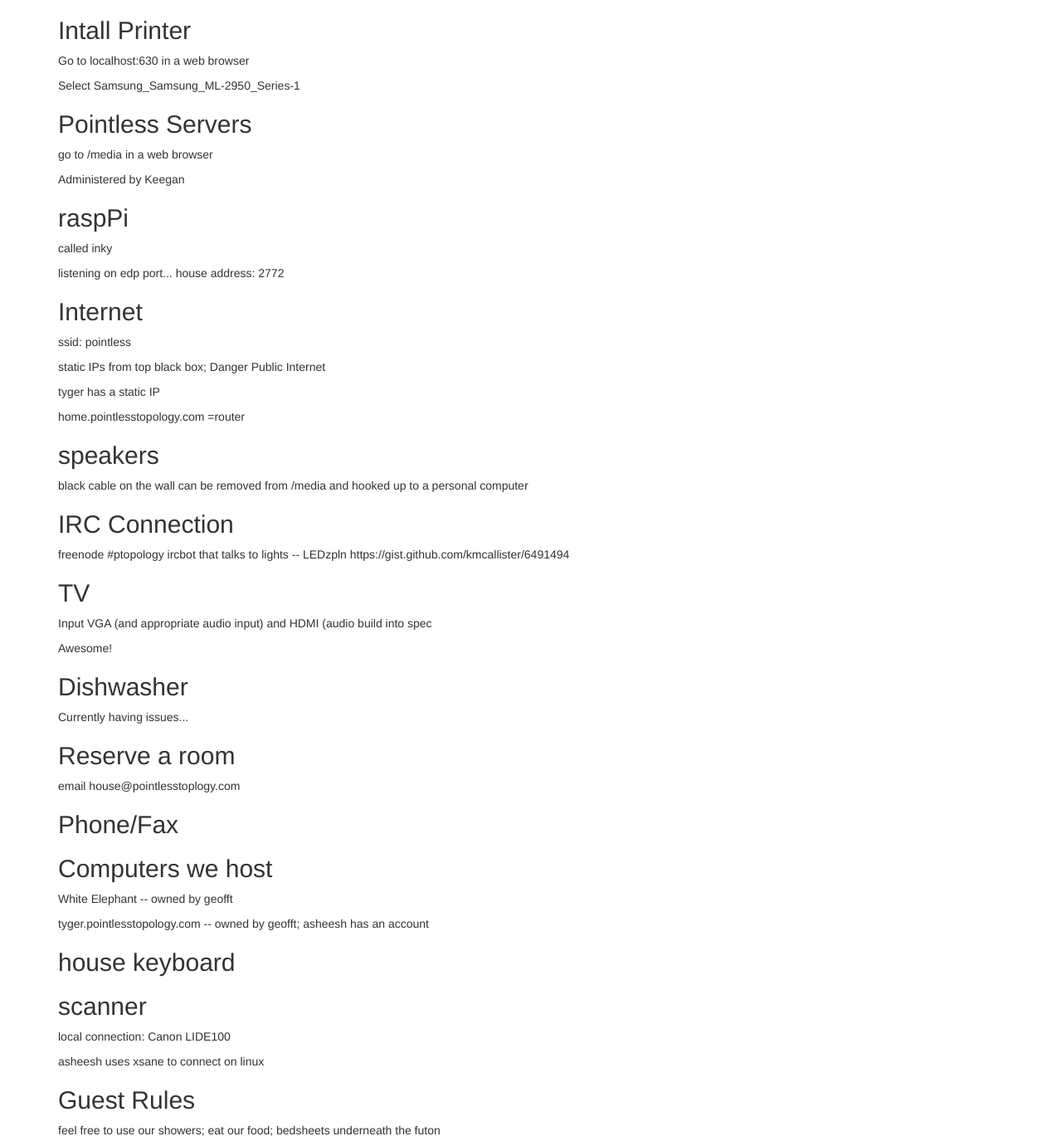
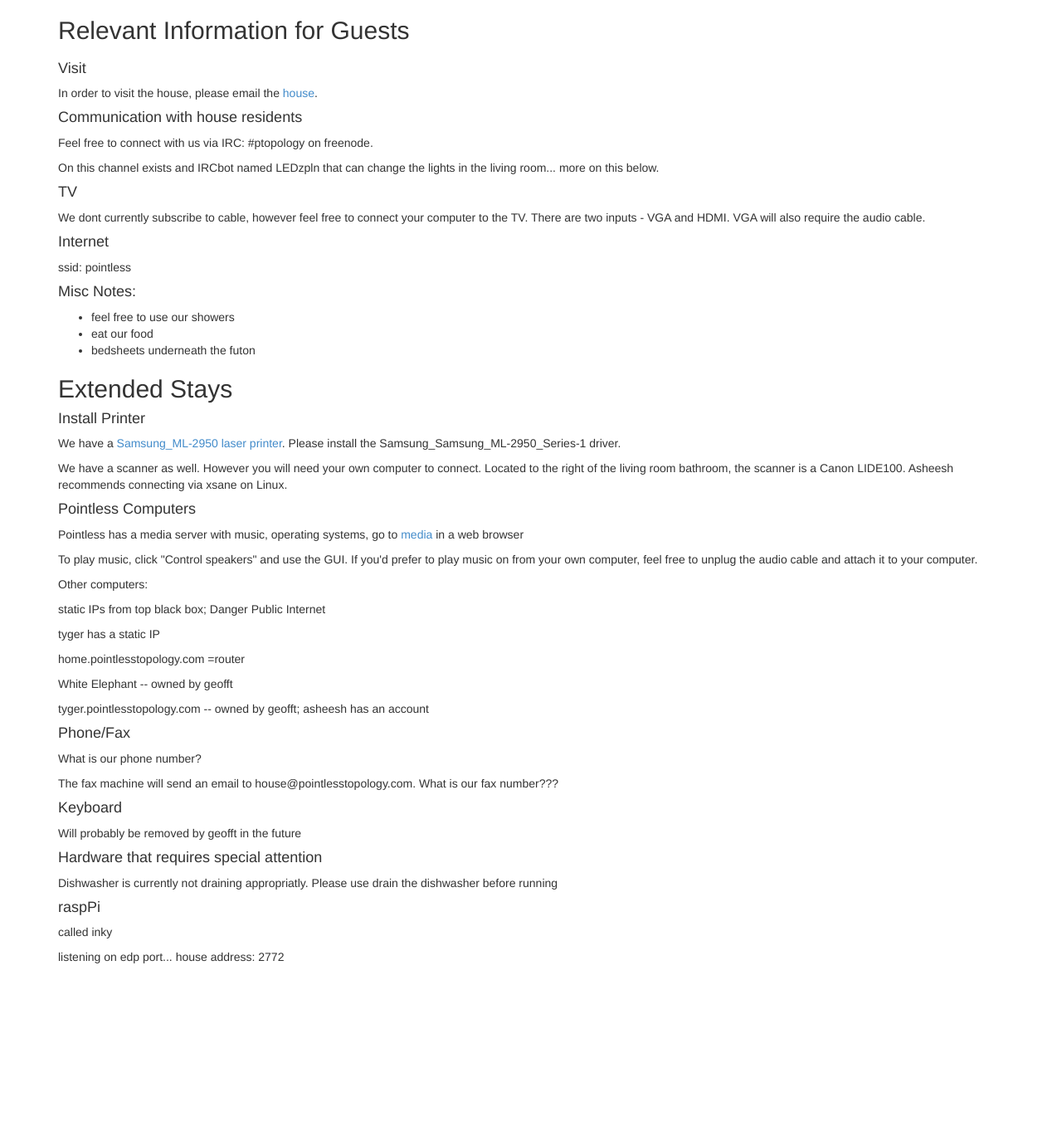
Before and after one commit to pointlesstopology/pointlesstopology.github.io, a plain HTML site: page operations.html in a window 1280 px wide. Shown: the part 160-1535 px from the top of the page at 83% size. After the commit the page ends 1373 px from the top, so only its background shows below. Drawn offline with Linux system fonts and the light colour scheme.

Commit message:
changes to operations

```diff
--- a/operations.html
+++ b/operations.html
@@ -56,60 +56,65 @@
         <div class="page-header">
           <h1>Operations</h1>
         </div>
-        <h2>Intall Printer</h2>
+        <h2>Relevant Information for Guests<h2>
 
-        <p>Go to localhost:630 in a web browser</p>
-        <p>Select Samsung_Samsung_ML-2950_Series-1</p>
+          <h4>Visit</h4>
+          <p>In order to visit the house, please email the <a href="mailto:house@pointlesstoplogy.com">house</a>.</p>
 
-        <h2>Pointless Servers</h2>
+        <h4> Communication with house residents </h4>
+        <p>Feel free to connect with us via IRC: #ptopology on freenode.</p>
+        <p>On this channel exists and IRCbot named LEDzpln that can change the lights in the living room... more on this below. </p>
+      <script src="https://gist.github.com/kmcallister/6491494.js"></script>
 
-        <p>go to /media in a web browser</p>
-        <p>Administered by Keegan</p>
 
-        <h2>raspPi</h2>
+        <h4>TV</h4>
+        <p>We dont currently subscribe to cable, however feel free to connect your computer to the TV.  There are two inputs - VGA and HDMI.  VGA will also require the audio cable.</p>
+
+        <h4>Internet</h4>
+        <p>ssid: pointless</p>
+
+          <h4>Misc Notes:</h4>
+          <ul>
+            <li>feel free to use our showers </li>
+            <li>eat our food </li>
+            <li>bedsheets underneath the futon </li>
+          </ul>
+
+        <h2>Extended Stays</h2>
+
+        <h4>Install Printer</h4>
+        <p>We have a <a href="http://localhost:630">Samsung_ML-2950 laser printer</a>.  Please install the Samsung_Samsung_ML-2950_Series-1 driver.  </p>
+        <p>We have a scanner as well.  However you will need your own computer to connect.  Located to the right of the living room bathroom, the scanner is a Canon LIDE100.  Asheesh recommends connecting via xsane on Linux.</p>
+
+        <h4>Pointless Computers</h4>
+        <p>Pointless has a media server with music, operating systems, go to <a href="http://media">media</a> in a web browser</p>
+        <p>To play music, click "Control speakers" and use the GUI.  If you'd prefer to play music on from your own computer, feel free to unplug the audio cable and attach it to your computer.</p>
+        <p></p>
+        <p>Other computers:</p>
+        <p>static IPs from top black box; Danger Public Internet</p>
+        <p>tyger has a static IP</p>
+        <p>home.pointlesstopology.com =router </p>
+          <p>White Elephant -- owned by geofft</p>
+          <p> tyger.pointlesstopology.com -- owned by geofft; asheesh has an account</p>
+
+          <h4>Phone/Fax</h4>
+          <p>What is our phone number?</p>
+          <p>The fax machine will send an email to house@pointlesstopology.com.  What is our fax number???</p>
+
+          <h4>Keyboard</h4>
+          <p>Will probably be removed by geofft in the future</p>
+
+          <h4>Hardware that requires special attention</h4>
+          <p>Dishwasher is currently not draining appropriatly.  Please use drain the dishwasher before running </p>
+
+
+
+        <h4>raspPi</h4>
         <p>called inky</p>
         <p>listening on edp port... house address: 2772
 
-        <h2>Internet</h2>
-        <p>ssid: pointless</p>
-        <p> static IPs from top black box; Danger Public Internet</p>
-        <p> tyger has a static IP</p>
-        <p> home.pointlesstopology.com =router </p>
 
-        <h2>speakers</h2>
 
-        <p>black cable on the wall can be removed from /media and hooked up to a personal computer</p>
-
-        <h2> IRC Connection </h2>
-        <p>freenode #ptopology
-          ircbot that talks to lights -- LEDzpln
-        https://gist.github.com/kmcallister/6491494
-      </p>
-      <script src="https://gist.github.com/kmcallister/6491494.js"></script>
-
-        <h2>TV</h2>
-        <p>Input VGA (and appropriate audio input) and HDMI (audio build into spec</p>Awesome!
-
-          <h2>Dishwasher</h2>
-          <p> Currently having issues... </p>
-          <h2>Reserve a room</h2>
-          <p> email house@pointlesstoplogy.com</p>
-
-          <h2>Phone/Fax</h2>
-          <p></p>
-
-          <h2>Computers we host</h2>
-          <p>White Elephant -- owned by geofft</p>
-          <p> tyger.pointlesstopology.com -- owned by geofft; asheesh has an account</p>
-
-          <h2> house keyboard </h2>
-
-          <h2> scanner</h2>
-          <p> local connection: Canon LIDE100</p>
-            <p> asheesh uses xsane to connect on linux</p>
-
-          <h2> Guest Rules </h2>
-          <p> feel free to use our showers; eat our food; bedsheets underneath the futon </p>
 
 
 
```
